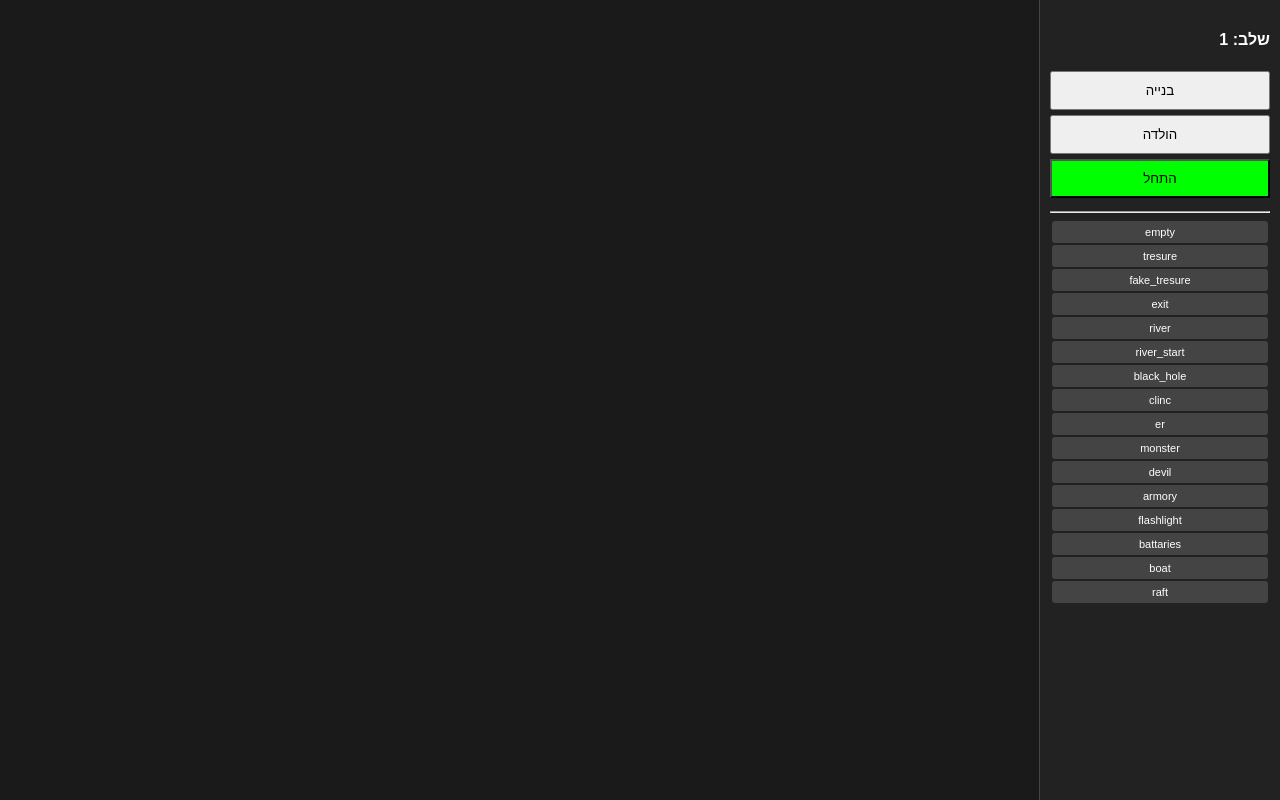
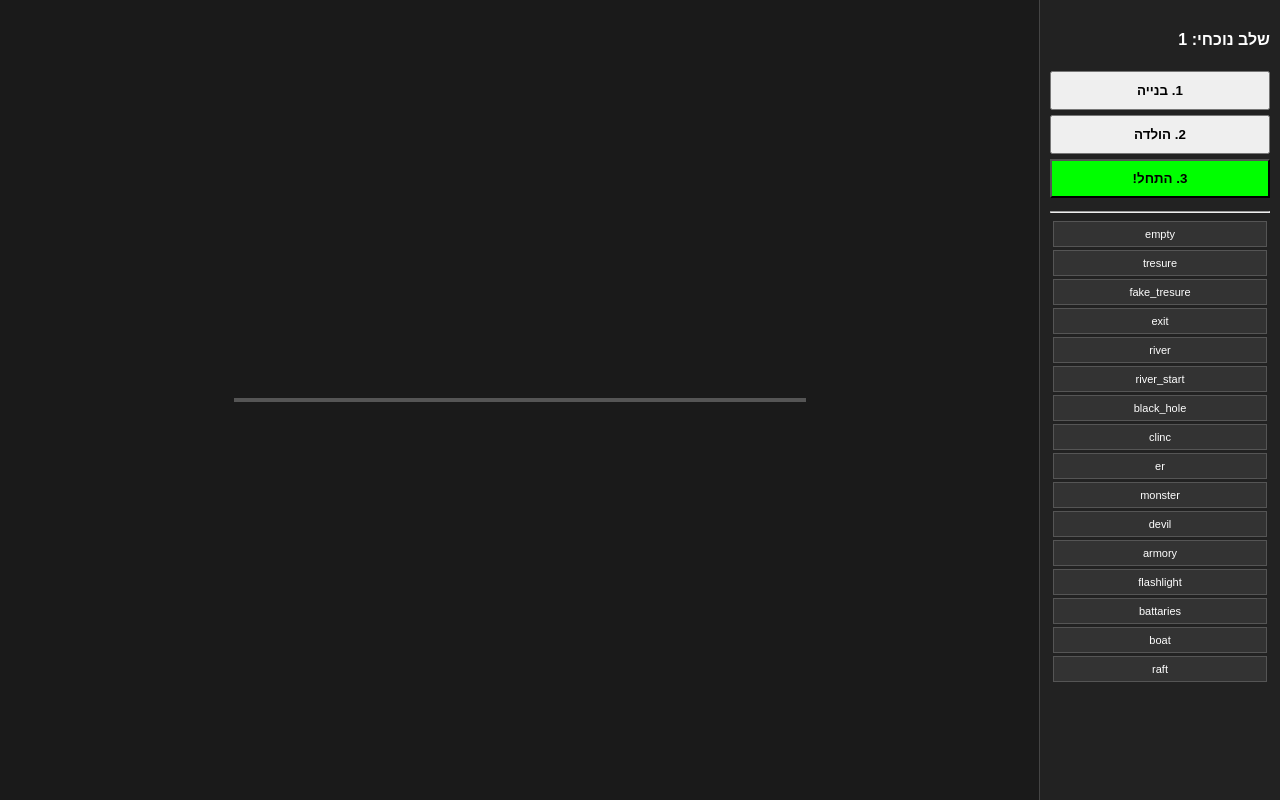
Before and after one commit to randomterner/my-maze-game, a Flask app: page /manager in a window 1280 px wide. Run offline with Flask 3, Linux system fonts and the light colour scheme; some libraries are stand-ins or nearby versions.

Commit message:
Update manager.html

```diff
--- a/templates/manager.html
+++ b/templates/manager.html
@@ -6,81 +6,91 @@
     <style>
         body { display: flex; background: #1a1a1a; color: white; margin: 0; font-family: sans-serif; height: 100vh; }
         #sidebar { width: 220px; background: #222; padding: 10px; border-left: 1px solid #444; overflow-y: auto; }
-        #grid { display: grid; grid-template-columns: repeat(10, 55px); gap: 2px; padding: 20px; margin: auto; }
-        .cell { width: 55px; height: 55px; background: #fff; border: 1px solid #ccc; position: relative; background-size: contain; background-repeat: no-repeat; background-position: center; cursor: pointer; color: black; }
+        #grid-area { flex-grow: 1; display: flex; justify-content: center; align-items: center; }
+        #grid { display: grid; grid-template-columns: repeat(10, 55px); gap: 2px; background: #444; border: 2px solid #555; }
+        .cell { width: 55px; height: 55px; background: #fff; position: relative; background-size: contain; background-repeat: no-repeat; background-position: center; cursor: pointer; border: 1px solid #ccc; }
         .wall-top { border-top: 5px solid red !important; }
         .wall-left { border-left: 5px solid red !important; }
-        .p-dot { position: absolute; width: 12px; height: 12px; background: blue; border-radius: 50%; border: 1px solid white; top: 2px; right: 2px; }
-        .opt { padding: 5px; margin: 2px; background: #444; cursor: pointer; text-align: center; border-radius: 3px; font-size: 11px; }
-        .selected { background: #007bff; border: 1px solid white; }
-        button { width: 100%; padding: 10px; margin-bottom: 5px; cursor: pointer; }
+        .p-dot { position: absolute; width: 12px; height: 12px; background: blue; border-radius: 50%; border: 2px solid white; top: 2px; right: 2px; }
+        .opt { padding: 6px; margin: 3px; background: #333; cursor: pointer; text-align: center; border: 1px solid #555; font-size: 11px; }
+        .selected { background: #007bff; border-color: white; }
+        button { width: 100%; padding: 10px; margin-bottom: 5px; cursor: pointer; font-weight: bold; }
     </style>
 </head>
 <body>
     <div id="sidebar">
-        <h4>שלב: <span id="cp">1</span></h4>
-        <button onclick="socket.emit('set_phase',{phase:1})">בנייה</button>
-        <button onclick="socket.emit('set_phase',{phase:2})">הולדה</button>
-        <button onclick="socket.emit('set_phase',{phase:3})" style="background:lime">התחל</button>
+        <h4>שלב נוכחי: <span id="cp">1</span></h4>
+        <button onclick="changePhase(1)">1. בנייה</button>
+        <button onclick="changePhase(2)">2. הולדה</button>
+        <button onclick="changePhase(3)" style="background:lime">3. התחל!</button>
         <hr><div id="opts"></div>
     </div>
-    <div id="grid"></div>
+    <div id="grid-area"><div id="grid"></div></div>
 
     <script>
         const socket = io();
-        let sel = "empty";
+        let currentSel = "empty";
+        let localMaze = [];
+
         const types = ["empty", "tresure", "fake_tresure", "exit", "river", "river_start", "black_hole", "clinc", "er", "monster", "devil", "armory", "flashlight", "battaries", "boat", "raft"];
-
-        // Auto-join as Manager
-        socket.emit('join', {name: "MANAGER"});
 
         types.forEach(t => {
             const d = document.createElement('div'); d.className = 'opt'; d.innerText = t;
-            d.onclick = () => { sel = t; document.querySelectorAll('.opt').forEach(o=>o.classList.remove('selected')); d.classList.add('selected'); };
+            d.onclick = () => {
+                currentSel = t;
+                document.querySelectorAll('.opt').forEach(o => o.classList.remove('selected'));
+                d.classList.add('selected');
+            };
             document.getElementById('opts').appendChild(d);
         });
 
+        function changePhase(p) {
+            console.log("Changing phase to:", p);
+            socket.emit('set_phase', { phase: p });
+        }
+
+        socket.on('connect', () => {
+            socket.emit('join', { name: "MANAGER" });
+        });
+
         socket.on('sync', d => {
-            try {
-                const mazeData = d.maze;
+            localMaze = d.maze;
             document.getElementById('cp').innerText = d.phase;
             const g = document.getElementById('grid');
             g.innerHTML = '';
 
             for(let y=0; y<10; y++) {
                 for(let x=0; x<10; x++) {
-                        const cellData = mazeData[y][x];
+                    const td = localMaze[y][x];
                     const c = document.createElement('div');
                     c.className = 'cell';
-                        if(cellData.walls.top) c.classList.add('wall-top');
-                        if(cellData.walls.left) c.classList.add('wall-left');
+                    if(td.walls.top) c.classList.add('wall-top');
+                    if(td.walls.left) c.classList.add('wall-left');
 
-                        if(cellData.tile !== "empty") {
-                            c.style.backgroundImage = `url('/static/${cellData.tile}.png')`;
+                    if(td.tile !== "empty") {
+                        c.style.backgroundImage = `url('/static/${td.tile}.png')`;
                     }
 
                     d.players.forEach(p => {
                         if(p.x === x && p.y === y && !p.dead) {
-                                const dot = document.createElement('div');
-                                dot.className = 'p-dot';
-                                c.appendChild(dot);
+                            const dot = document.createElement('div'); dot.className = 'p-dot'; c.appendChild(dot);
                         }
                     });
 
                     c.onmousedown = (e) => {
                         if(d.phase >= 3) return;
                         const r = c.getBoundingClientRect();
-                            if(e.button === 0) mazeData[y][x].tile = sel;
-                            else if(e.button === 2) {
-                                if(e.clientY - r.top < 15) mazeData[y][x].walls.top = !mazeData[y][x].walls.top;
-                                else if(e.clientX - r.left < 15) mazeData[y][x].walls.left = !mazeData[y][x].walls.left;
+                        if(e.button === 0) {
+                            localMaze[y][x].tile = currentSel;
+                        } else if(e.button === 2) {
+                            if(e.clientY - r.top < 15) localMaze[y][x].walls.top = !localMaze[y][x].walls.top;
+                            else if(e.clientX - r.left < 15) localMaze[y][x].walls.left = !localMaze[y][x].walls.left;
                         }
-                            socket.emit('save_maze', {maze: mazeData});
+                        socket.emit('save_maze', { maze: localMaze });
                     };
                     g.appendChild(c);
                 }
             }
-            } catch(e) { console.error("Grid error:", e); }
         });
         window.oncontextmenu = (e) => e.preventDefault();
     </script>
```
Lines whose indentation alone changed are shown as unchanged.
